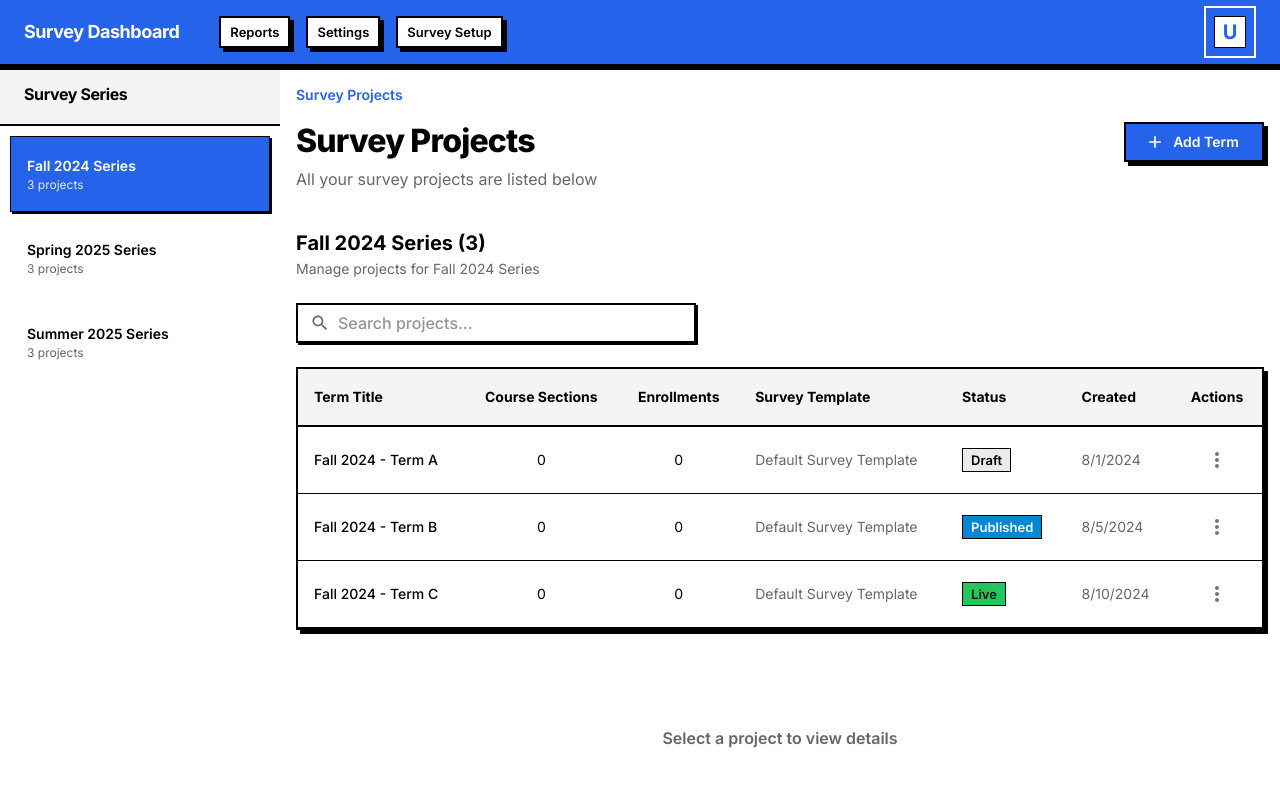
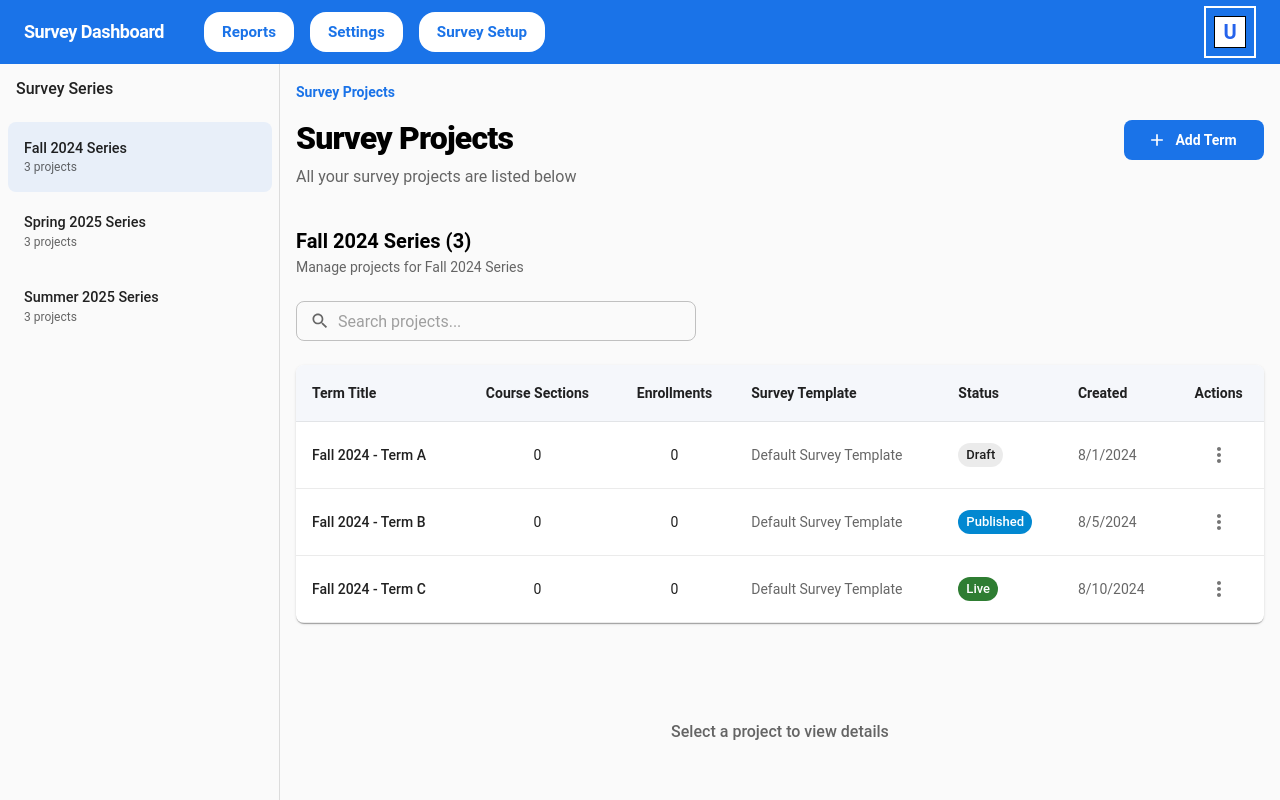
Before and after one commit to khlaun1/surveySeries, a Next.js app: page /dashboard in a window 1280 px wide. Built offline with nearby package versions, Linux system fonts and the light colour scheme.

Commit message:
fixed ui loading

```diff
--- a/components/feedback/GlobalSpinner.tsx
+++ b/components/feedback/GlobalSpinner.tsx
@@ -1,6 +1,6 @@
 "use client";
 
-import { Backdrop, Box, Typography } from '@mui/material';
+import { Backdrop, CircularProgress } from '@mui/material';
 import { useUI } from '@/contexts/UIContext';
 
 export default function GlobalSpinner() {
@@ -9,75 +9,9 @@ export default function GlobalSpinner() {
   return (
     <Backdrop
       open={isLoading}
-      sx={{
-        color: '#000',
-        zIndex: (theme) => theme.zIndex.modal + 1,
-        backgroundColor: 'rgba(255,255,255,0.8)',
-      }}
+      sx={{ color: (t) => t.palette.primary.main, zIndex: (t) => t.zIndex.modal + 1 }}
     >
-      <Box
-        sx={{
-          display: 'flex',
-          flexDirection: 'column',
-          alignItems: 'center',
-          gap: 2,
-        }}
-      >
-        {/* Neobrutalist spinner: stacked squares */}
-        <Box
-          sx={{
-            position: 'relative',
-            width: 64,
-            height: 64,
-          }}
-        >
-          <Box
-            sx={{
-              position: 'absolute',
-              inset: 0,
-              border: '3px solid #000',
-              backgroundColor: '#2563eb',
-              boxShadow: '6px 6px 0px #000',
-              animation: 'brutalSpin 1s linear infinite',
-              transformOrigin: 'center',
-            }}
-          />
-          <Box
-            sx={{
-              position: 'absolute',
-              inset: 8,
-              border: '3px solid #000',
-              backgroundColor: '#fff',
-              boxShadow: '6px 6px 0px #000',
-              animation: 'brutalSpinReverse 1s linear infinite',
-              transformOrigin: 'center',
-            }}
-          />
-        </Box>
-        <Typography
-          sx={{
-            fontWeight: 800,
-            letterSpacing: '0.02em',
-            color: '#000',
-            textTransform: 'uppercase',
-          }}
-        >
-          Loading…
-        </Typography>
-      </Box>
-
-      <style jsx global>{`
-        @keyframes brutalSpin {
-          0% { transform: rotate(0deg) translate(0, 0); }
-          50% { transform: rotate(10deg) translate(-2px, -2px); }
-          100% { transform: rotate(360deg) translate(0, 0); }
-        }
-        @keyframes brutalSpinReverse {
-          0% { transform: rotate(0deg); }
-          50% { transform: rotate(-10deg); }
-          100% { transform: rotate(-360deg); }
-        }
-      `}</style>
+      <CircularProgress color="inherit" />
     </Backdrop>
   );
 }
--- a/components/shell/SidebarSeriesList.tsx
+++ b/components/shell/SidebarSeriesList.tsx
@@ -16,32 +16,9 @@ export default function SidebarSeriesList() {
   const sortedSeries = sortByName(series);
 
   return (
-    <Box
-      sx={{
-        width: '100%',
-        height: '100%',
-        backgroundColor: '#ffffff',
-      }}
-    >
-      <Box
-        sx={{
-          px: 3,
-          py: 2,
-          borderBottom: '2px solid #000000',
-          backgroundColor: '#f3f4f6',
-        }}
-      >
-        <Typography
-          variant="h6"
-          sx={{
-            fontWeight: 700,
-            fontSize: '1rem',
-            color: '#000000',
-            letterSpacing: '-0.025em',
-          }}
-        >
-          Survey Series
-        </Typography>
+    <Box sx={{ width: '100%', height: '100%' }}>
+      <Box sx={{ px: 2, py: 1.5 }}>
+        <Typography variant="h6">Survey Series</Typography>
       </Box>
 
       <List sx={{ py: 1, px: 1 }}>
@@ -51,44 +28,17 @@ export default function SidebarSeriesList() {
             selected={selectedSeriesId === seriesItem.id}
             onClick={() => selectSeries(seriesItem.id)}
             sx={{
-              py: 1.5,
+              py: 1.25,
               px: 2,
-              mb: 1,
-              borderRadius: 0,
-              border: '1px solid transparent',
-              transition: 'all 0.1s ease',
-              '&:hover': {
-                backgroundColor: '#f3f4f6',
-                border: '1px solid #000000',
-                transform: 'translate(-1px, -1px)',
-                boxShadow: '2px 2px 0px #000000',
-              },
-              '&.Mui-selected': {
-                backgroundColor: '#2563eb',
-                color: '#ffffff',
-                border: '1px solid #000000',
-                boxShadow: '2px 2px 0px #000000',
-                '&:hover': {
-                  backgroundColor: '#1d4ed8',
-                  transform: 'translate(-1px, -1px)',
-                  boxShadow: '3px 3px 0px #000000',
-                },
-              },
+              mb: 0.5,
+              borderRadius: 1,
             }}
           >
             <ListItemText
               primary={seriesItem.name}
               secondary={`${seriesItem.projects.length} projects`}
-              primaryTypographyProps={{
-                fontWeight: 600,
-                fontSize: '0.875rem',
-                color: selectedSeriesId === seriesItem.id ? '#ffffff' : '#000000',
-              }}
-              secondaryTypographyProps={{
-                fontWeight: 400,
-                fontSize: '0.75rem',
-                color: selectedSeriesId === seriesItem.id ? '#e5e7eb' : '#666666',
-              }}
+              primaryTypographyProps={{ fontWeight: 500, fontSize: '0.9rem' }}
+              secondaryTypographyProps={{ fontSize: '0.75rem' }}
             />
           </ListItemButton>
         ))}
--- a/components/shell/TopBar.tsx
+++ b/components/shell/TopBar.tsx
@@ -46,8 +46,10 @@ export default function TopBar({
   return (
     <AppBar
       position="sticky"
+      color="primary"
       sx={{
         zIndex: (t) => t.zIndex.drawer + 1, // stays above drawer edge
+        borderRadius: 0,
       }}
     >
       <Toolbar sx={{ gap: 1, minHeight: 64, px: 3 }}>
@@ -93,12 +95,22 @@ export default function TopBar({
         {TopMenusSlot}
         {/* Reports (plain dropdown, neobrutalist styling) */}
         <Button
-          variant="outlined"
-          size="small"
+          variant="contained"
+          color="secondary"
+          size="medium"
           onClick={(e) => setReportsAnchor(e.currentTarget)}
           sx={{
-            ml: 2, borderRadius: 0, border: '2px solid #000', color: '#000', bgcolor: '#fff',
-            boxShadow: '4px 4px 0px #000', '&:hover': { bgcolor: '#f3f4f6', transform: 'translate(-2px, -2px)', boxShadow: '6px 6px 0px #000' }
+            ml: 2,
+            textTransform: 'none',
+            fontWeight: 600,
+            borderRadius: 2,
+            height: 40,
+            px: 2.25,
+            fontSize: '0.95rem',
+            bgcolor: '#ffffff',
+            color: 'primary.main',
+            boxShadow: 'none',
+            '&:hover': { bgcolor: '#f5f5f5', boxShadow: 'none' }
           }}
           aria-haspopup="menu"
           aria-expanded={Boolean(reportsAnchor) ? 'true' : undefined}
@@ -111,23 +123,33 @@ export default function TopBar({
           onClose={() => setReportsAnchor(null)}
           anchorOrigin={{ horizontal: 'left', vertical: 'bottom' }}
           transformOrigin={{ horizontal: 'left', vertical: 'top' }}
-          PaperProps={{ sx: { border: '2px solid #000', boxShadow: '6px 6px 0px #000', borderRadius: 0, overflow: 'hidden' } }}
+          PaperProps={{ sx: { borderRadius: 1 } }}
         >
-          <ListSubheader disableSticky sx={{ fontWeight: 800, color: '#000', bgcolor: '#f3f4f6', borderBottom: '1px solid #000', px: 2 }}>INSTRUCTOR</ListSubheader>
+          <ListSubheader disableSticky sx={{ fontWeight: 600, color: 'text.secondary', px: 2 }}>INSTRUCTOR</ListSubheader>
           <MenuItem onClick={() => setReportsAnchor(null)}>My Courses</MenuItem>
-          <ListSubheader disableSticky sx={{ fontWeight: 800, color: '#000', bgcolor: '#f3f4f6', borderTop: '1px solid #000', borderBottom: '1px solid #000', px: 2 }}>ADMIN</ListSubheader>
+          <ListSubheader disableSticky sx={{ fontWeight: 600, color: 'text.secondary', px: 2 }}>ADMIN</ListSubheader>
           <MenuItem onClick={() => setReportsAnchor(null)}>ClassRanked University</MenuItem>
           <MenuItem onClick={() => setReportsAnchor(null)}>College of Natural Sciences</MenuItem>
         </Menu>
 
         {/* Settings (plain dropdown, neobrutalist styling) */}
         <Button
-          variant="outlined"
-          size="small"
+          variant="contained"
+          color="secondary"
+          size="medium"
           onClick={(e) => setSettingsAnchor(e.currentTarget)}
           sx={{
-            ml: 1, borderRadius: 0, border: '2px solid #000', color: '#000', bgcolor: '#fff',
-            boxShadow: '4px 4px 0px #000', '&:hover': { bgcolor: '#f3f4f6', transform: 'translate(-2px, -2px)', boxShadow: '6px 6px 0px #000' }
+            ml: 1,
+            textTransform: 'none',
+            fontWeight: 600,
+            borderRadius: 2,
+            height: 40,
+            px: 2.25,
+            fontSize: '0.95rem',
+            bgcolor: '#ffffff',
+            color: 'primary.main',
+            boxShadow: 'none',
+            '&:hover': { bgcolor: '#f5f5f5', boxShadow: 'none' }
           }}
           aria-haspopup="menu"
           aria-expanded={Boolean(settingsAnchor) ? 'true' : undefined}
@@ -140,30 +162,35 @@ export default function TopBar({
           onClose={() => setSettingsAnchor(null)}
           anchorOrigin={{ horizontal: 'left', vertical: 'bottom' }}
           transformOrigin={{ horizontal: 'left', vertical: 'top' }}
-          PaperProps={{ sx: { border: '2px solid #000', boxShadow: '6px 6px 0px #000', borderRadius: 0, overflow: 'hidden' } }}
+          PaperProps={{ sx: { borderRadius: 1 } }}
         >
-          <ListSubheader disableSticky sx={{ fontWeight: 800, color: '#000', bgcolor: '#f3f4f6', borderBottom: '1px solid #000', px: 2 }}>INSTITUTION</ListSubheader>
+          <ListSubheader disableSticky sx={{ fontWeight: 600, color: 'text.secondary', px: 2 }}>INSTITUTION</ListSubheader>
           <MenuItem onClick={() => setSettingsAnchor(null)}>Reporting Hierarchy</MenuItem>
           <MenuItem onClick={() => setSettingsAnchor(null)}>Academic Units</MenuItem>
-          <ListSubheader disableSticky sx={{ fontWeight: 800, color: '#000', bgcolor: '#f3f4f6', borderTop: '1px solid #000', borderBottom: '1px solid #000', px: 2 }}>DATA ENHANCEMENT</ListSubheader>
+          <ListSubheader disableSticky sx={{ fontWeight: 600, color: 'text.secondary', px: 2 }}>DATA ENHANCEMENT</ListSubheader>
           <MenuItem onClick={() => setSettingsAnchor(null)}>Attributes</MenuItem>
-          <ListSubheader disableSticky sx={{ fontWeight: 800, color: '#000', bgcolor: '#f3f4f6', borderTop: '1px solid #000', borderBottom: '1px solid #000', px: 2 }}>OTHER</ListSubheader>
+          <ListSubheader disableSticky sx={{ fontWeight: 600, color: 'text.secondary', px: 2 }}>OTHER</ListSubheader>
           <MenuItem onClick={() => setSettingsAnchor(null)}>Activity Monitor</MenuItem>
         </Menu>
 
         {/* Survey Setup menu (grouped radios) */}
         <Button
-          variant="outlined"
-          size="small"
+          variant="contained"
+          color="secondary"
+          size="medium"
           onClick={(e) => setSurveyAnchor(e.currentTarget)}
           sx={{
             ml: 1,
-            borderRadius: 0,
-            border: '2px solid #000000',
-            color: '#000000',
+            textTransform: 'none',
+            fontWeight: 600,
+            borderRadius: 2,
+            height: 40,
+            px: 2.25,
+            fontSize: '0.95rem',
             bgcolor: '#ffffff',
-            boxShadow: '4px 4px 0px #000000',
-            '&:hover': { bgcolor: '#f3f4f6', transform: 'translate(-2px, -2px)', boxShadow: '6px 6px 0px #000000' }
+            color: 'primary.main',
+            boxShadow: 'none',
+            '&:hover': { bgcolor: '#f5f5f5', boxShadow: 'none' }
           }}
           aria-haspopup="menu"
           aria-expanded={Boolean(surveyAnchor) ? 'true' : undefined}
@@ -176,17 +203,9 @@ export default function TopBar({
           onClose={() => setSurveyAnchor(null)}
           anchorOrigin={{ horizontal: 'left', vertical: 'bottom' }}
           transformOrigin={{ horizontal: 'left', vertical: 'top' }}
-          PaperProps={{
-            sx: {
-              border: '2px solid #000000',
-              boxShadow: '6px 6px 0px #000000',
-              borderRadius: 0,
-              overflow: 'hidden',
-              '& .MuiMenuItem-root': { borderRadius: 0 },
-            }
-          }}
+          PaperProps={{ sx: { borderRadius: 1 } }}
         >
-          <ListSubheader disableSticky sx={{ fontWeight: 800, color: '#000', bgcolor: '#f3f4f6', borderBottom: '1px solid #000', px: 2 }}>SURVEY DISTRIBUTION</ListSubheader>
+          <ListSubheader disableSticky sx={{ fontWeight: 600, color: 'text.secondary', px: 2 }}>SURVEY DISTRIBUTION</ListSubheader>
           <MenuItem disableRipple disableGutters>
             <RadioGroup
               value={surveySetup}
@@ -198,7 +217,7 @@ export default function TopBar({
               <FormControlLabel value="survey-templates" control={<Radio />} label="Survey Templates" />
             </RadioGroup>
           </MenuItem>
-          <ListSubheader disableSticky sx={{ fontWeight: 800, color: '#000', bgcolor: '#f3f4f6', borderTop: '1px solid #000', borderBottom: '1px solid #000', px: 2 }}>TERM SETUP</ListSubheader>
+          <ListSubheader disableSticky sx={{ fontWeight: 600, color: 'text.secondary', px: 2 }}>TERM SETUP</ListSubheader>
           <MenuItem disableRipple disableGutters>
             <RadioGroup
               value={surveySetup}
--- a/styles/theme.ts
+++ b/styles/theme.ts
@@ -1,154 +1,58 @@
 "use client";
 import { createTheme } from "@mui/material/styles";
 
+// Simple, Google-like Material theme (light, subtle elevation, rounded corners)
 export const theme = createTheme({
   cssVariables: true,
   palette: {
-    primary: {
-      main: '#2563eb', // Bold blue
-      dark: '#1d4ed8',
-      light: '#3b82f6',
-    },
-    secondary: {
-      main: '#000000', // Black for contrast
-      light: '#333333',
-    },
-    background: {
-      default: '#ffffff',
-      paper: '#ffffff',
-    },
-    text: {
-      primary: '#000000',
-      secondary: '#666666',
-    },
-    divider: '#000000',
-    error: {
-      main: '#ef4444',
-    },
-    success: {
-      main: '#22c55e',
-    },
-    warning: {
-      main: '#f59e0b',
-    },
+    mode: 'light',
+    primary: { main: '#1a73e8' }, // Google blue
+    secondary: { main: '#5f6368' },
+    background: { default: '#fafafa', paper: '#ffffff' },
   },
+  shape: { borderRadius: 8 },
   typography: {
     fontSize: 14,
-    fontFamily: '"Inter", -apple-system, BlinkMacSystemFont, "Segoe UI", Roboto, sans-serif',
-    h1: {
-      fontWeight: 800,
-      fontSize: '2rem',
-    },
-    h2: {
-      fontWeight: 700,
-      fontSize: '1.5rem',
-    },
-    h4: {
-      fontWeight: 700,
-      fontSize: '1.25rem',
-    },
-    h6: {
-      fontWeight: 600,
-      fontSize: '1rem',
-    },
-    body1: {
-      fontWeight: 500,
-    },
-    body2: {
-      fontWeight: 400,
-    },
-  },
-  shape: {
-    borderRadius: 0, // Sharp corners for neobrutalism
+    fontFamily: 'Roboto, "Helvetica Neue", Arial, sans-serif',
+    h1: { fontWeight: 500, fontSize: '2rem' },
+    h2: { fontWeight: 500, fontSize: '1.5rem' },
+    h4: { fontWeight: 500, fontSize: '1.25rem' },
+    h6: { fontWeight: 500, fontSize: '1rem' },
+    button: { textTransform: 'none', fontWeight: 500 },
   },
   components: {
     MuiButton: {
-      defaultProps: { variant: "contained" },
+      defaultProps: { variant: 'contained' },
       styleOverrides: {
-        root: {
-          textTransform: 'none',
-          fontWeight: 600,
-          borderRadius: 0,
-          border: '2px solid #000000',
-          boxShadow: '4px 4px 0px #000000',
-          transition: 'all 0.1s ease',
-          '&:hover': {
-            transform: 'translate(-2px, -2px)',
-            boxShadow: '6px 6px 0px #000000',
-          },
-          '&:active': {
-            transform: 'translate(0px, 0px)',
-            boxShadow: '2px 2px 0px #000000',
-          },
-        },
-        containedPrimary: {
-          backgroundColor: '#2563eb',
-          color: '#ffffff',
-          '&:hover': {
-            backgroundColor: '#1d4ed8',
-          },
-        },
-        outlined: {
-          backgroundColor: '#ffffff',
-          color: '#000000',
-          borderColor: '#000000',
-          '&:hover': {
-            backgroundColor: '#f3f4f6',
-            borderColor: '#000000',
-          },
-        },
+        root: { borderRadius: 8, boxShadow: 'none' },
+        contained: { boxShadow: 'none' },
       },
     },
+    MuiPaper: {
+      defaultProps: { elevation: 1 },
+      styleOverrides: {
+        root: { borderRadius: 8 },
+      },
+    },
+    MuiCard: {
+      defaultProps: { elevation: 1 },
+      styleOverrides: { root: { borderRadius: 8 } },
+    },
+    MuiAppBar: {
+      defaultProps: { elevation: 1 },
+      styleOverrides: { root: { boxShadow: 'none' } },
+    },
+    MuiDrawer: {
+      styleOverrides: { paper: { borderRadius: 0, boxShadow: 'none' } },
+    },
     MuiTextField: {
-      defaultProps: {
-        size: "small",
-        variant: 'outlined',
-      },
+      defaultProps: { size: 'small', variant: 'outlined' },
       styleOverrides: {
         root: {
           '& .MuiOutlinedInput-root': {
-            borderRadius: 0,
-            boxShadow: '2px 2px 0px #000000',
-            backgroundColor: '#ffffff',
-            '&:hover .MuiOutlinedInput-notchedOutline': {
-              borderColor: '#000000',
-            },
-            '&.Mui-focused .MuiOutlinedInput-notchedOutline': {
-              borderColor: '#2563eb',
-              borderWidth: '2px',
-            },
-            '& .MuiOutlinedInput-notchedOutline': {
-              borderColor: '#000000',
-              borderWidth: '2px',
-            },
+            borderRadius: 8,
+            boxShadow: 'none',
           },
-        },
-      },
-    },
-    MuiPaper: {
-      styleOverrides: {
-        root: {
-          borderRadius: 0,
-          border: '2px solid #000000',
-          boxShadow: '4px 4px 0px #000000',
-        },
-      },
-    },
-    MuiCard: {
-      styleOverrides: {
-        root: {
-          borderRadius: 0,
-          border: '2px solid #000000',
-          boxShadow: '4px 4px 0px #000000',
-        },
-      },
-    },
-    MuiTableContainer: {
-      styleOverrides: {
-        root: {
-          borderRadius: 0,
-          border: '2px solid #000000',
-          boxShadow: '4px 4px 0px #000000',
         },
       },
     },
@@ -156,92 +60,20 @@ export const theme = createTheme({
       styleOverrides: {
         root: {
           '& .MuiTableCell-head': {
-            backgroundColor: '#f3f4f6',
-            fontWeight: 700,
-            borderBottom: '2px solid #000000',
+            backgroundColor: '#f5f7fb',
+            fontWeight: 600,
           },
         },
       },
     },
     MuiTableCell: {
-      styleOverrides: {
-        root: {
-          borderBottom: '1px solid #000000',
-        },
-      },
+      styleOverrides: { root: { borderBottom: '1px solid rgba(0,0,0,0.08)' } },
     },
     MuiChip: {
-      styleOverrides: {
-        root: {
-          borderRadius: 0,
-          border: '1px solid #000000',
-          fontWeight: 600,
-        },
-      },
-    },
-    MuiAppBar: {
-      styleOverrides: {
-        root: {
-          borderRadius: 0,
-          boxShadow: '0px 4px 0px #000000',
-          border: '2px solid #000000',
-          borderTop: 'none',
-          borderLeft: 'none',
-          borderRight: 'none',
-        },
-      },
-    },
-    MuiDrawer: {
-      styleOverrides: {
-        paper: {
-          borderRadius: 0,
-          border: '2px solid #000000',
-          borderLeft: 'none',
-          boxShadow: '4px 0px 0px #000000',
-        },
-      },
-    },
-    MuiListItemButton: {
-      styleOverrides: {
-        root: {
-          borderRadius: 0,
-          margin: '2px',
-          border: '1px solid transparent',
-          '&:hover': {
-            backgroundColor: '#f3f4f6',
-            border: '1px solid #000000',
-          },
-          '&.Mui-selected': {
-            backgroundColor: '#2563eb',
-            color: '#ffffff',
-            border: '1px solid #000000',
-            fontWeight: 600,
-            '&:hover': {
-              backgroundColor: '#1d4ed8',
-            },
-          },
-        },
-      },
-    },
-    MuiDialog: {
-      styleOverrides: {
-        paper: {
-          borderRadius: 0,
-          border: '3px solid #000000',
-          boxShadow: '8px 8px 0px #000000',
-        },
-      },
+      styleOverrides: { root: { borderRadius: 16, fontWeight: 500 } },
     },
     MuiSnackbar: {
-      styleOverrides: {
-        root: {
-          '& .MuiAlert-root': {
-            borderRadius: 0,
-            border: '2px solid #000000',
-            boxShadow: '4px 4px 0px #000000',
-          },
-        },
-      },
+      styleOverrides: { root: { '& .MuiAlert-root': { borderRadius: 8 } } },
     },
   },
 });
```
Also changed, not shown: app/dashboard/loading.tsx (+3 -58 lines).
